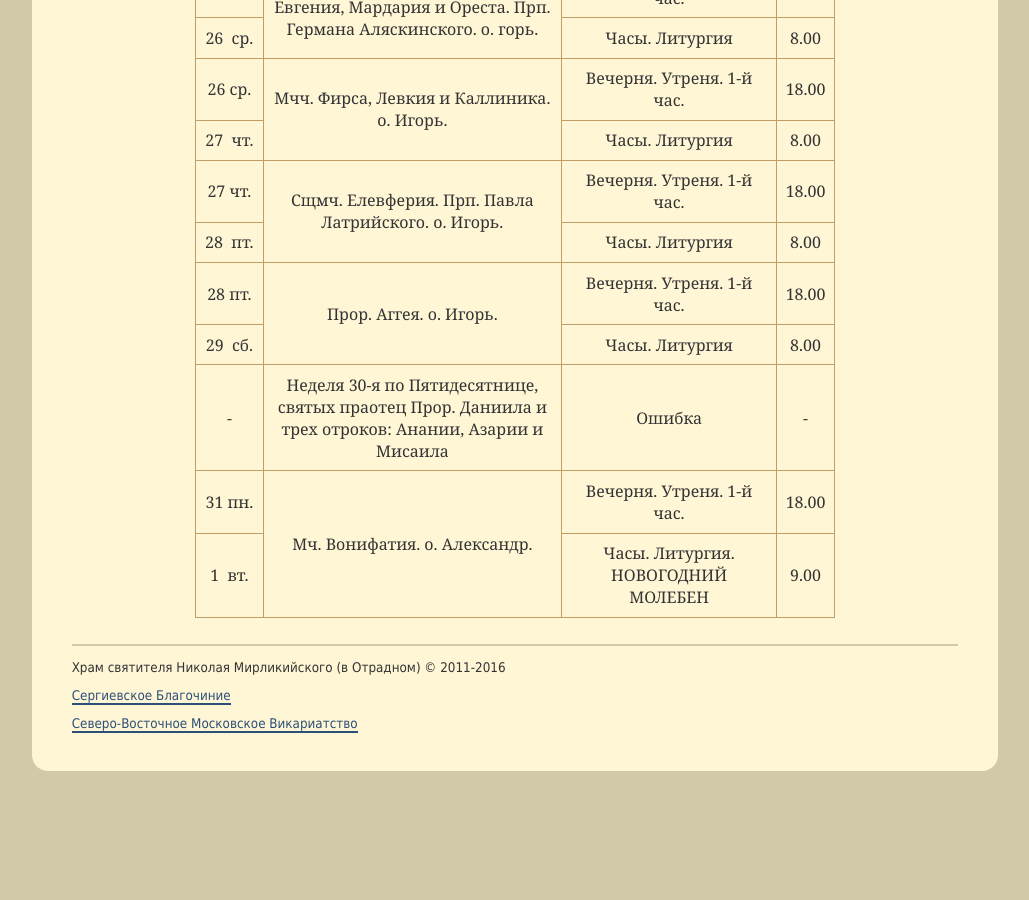
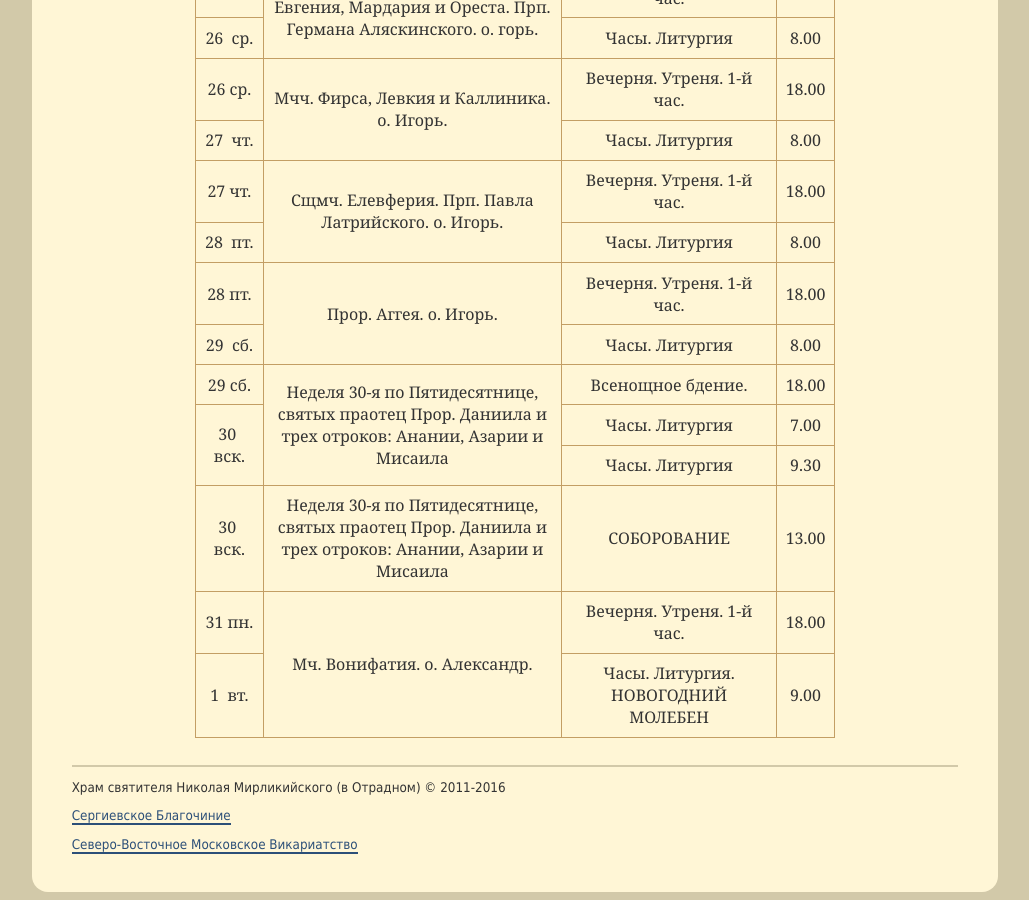
Before and after one commit to hramotradnoe/hramotradnoe.github.io, a Jekyll site: the page built from schedule/index.html, in a window 1280 px wide and 900 px high, scrolled down 2743 px. Shown: the whole window, without its empty margins (125-1154 px from the left). Built offline with Jekyll 4.4.1, drawn with Linux system fonts in a browser that asks for light colours; before the commit the page ends 3522 px from its top, so only the background shows below that.

Commit message:
Update schedule.yml

```diff
--- a/_data/schedule.yml
+++ b/_data/schedule.yml
@@ -229,6 +229,8 @@
       - day   : 30&nbsp; вск.
         time  : '9.30'
         title : "Часы. Литургия"
+ - description : "Неделя 30-я по Пятидесятнице, святых праотец Прор. Даниила и трех отроков: Анании, Азарии и Мисаила"
+   services    :
       - day   : 30&nbsp; вск.
         time  : '13.00'
         title : "СОБОРОВАНИЕ"
```
